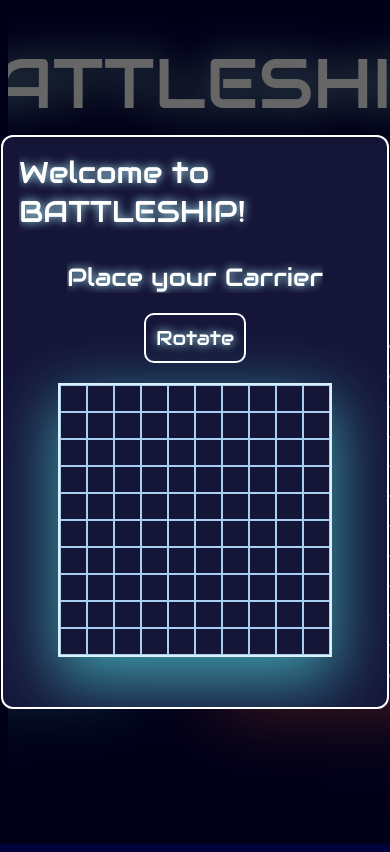
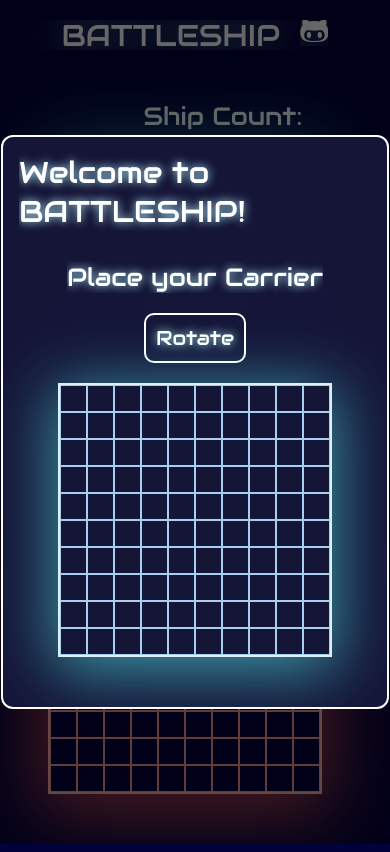
Before and after one commit to paulvu2023/Battleship-Game, a website built with webpack: page dist/index.html in a window 390 px wide. Built offline with Linux system fonts and the light colour scheme.

Commit message:
Add responsiveness for all screen sizes

```diff
--- a/src/styles.css
+++ b/src/styles.css
@@ -1,10 +1,69 @@
 html, body {
   height: 100%;
   width: 100%;
+  margin: 0;
+  padding: 0;
 }
 
 * {
   overflow: hidden;
+}
+
+@media (850px <= width <= 1050px){
+  .left .player-board .square {
+    display: flex;
+    justify-content: center;
+    align-items: center;
+    width: calc(28px);
+    height: calc(28px);
+    border: 1px solid rgb(168, 207, 242);
+    font-weight: bold;
+  }
+
+  .right .ai-board .square {
+    display: flex;
+    justify-content: center;
+    align-items: center;
+    width: calc(20px + 1.5vw);
+    height: calc(20px + 1.5vw);
+    border: 1px solid rgb(251, 148, 148);
+    font-weight: bold;
+  }
+}
+
+@media (width <= 850px){
+  html body {
+    grid-template-rows: 50px 1fr;
+  }
+
+  body .main {
+    align-items: center;
+    gap: 20px;
+  }
+
+  body .header {
+    font-size: 30px;
+    margin-top: 20px;
+  }
+
+  body .main {
+    flex-direction: column;
+    justify-content: start;
+  }
+
+  .left .player-ship-count {
+    margin-top: 30px;
+  }
+
+  .right .ai-board .square {
+    display: flex;
+    justify-content: center;
+    align-items: center;
+    width: calc(20px + 1.3vw);
+    height: calc(20px + 1.3vw);
+    border: 1px solid rgb(251, 148, 148);
+    font-weight: bold;
+  }
 }
 
 body {
@@ -45,6 +104,7 @@ button {
   justify-content: center;
   gap: 80px;
   flex: 1;
+  overflow: auto;
 }
 
 /* Styling for the player's board */
@@ -54,7 +114,7 @@ button {
   flex: 1;
   justify-content: center;
   align-items: end;
-  overflow:visible
+  overflow: visible;
 }
 
 .player-ship-count, .ai-ship-count {
@@ -76,7 +136,7 @@ button {
   border: 2px solid rgb(219, 240, 247);
   flex-direction: column;
   margin-right: 20px;
-  box-shadow: rgba(93, 255, 255, 0.56) 0px 22px 70px 4px;
+  box-shadow: rgba(93, 255, 255, 0.56) 0px 10px 70px 4px;
 }
 
 .row {
@@ -115,7 +175,8 @@ button {
   border: 2px solid rgb(249, 179, 173);
   flex-direction: column;
   margin-right: 20px;
-  box-shadow: rgba(255, 98, 93, 0.7) 0px 22px 70px 10px;
+  box-shadow: rgba(255, 98, 93, 0.7) 0px 10px 70px 10px;
+  margin-bottom: 30px;
 }
 
 .ai-board .square {
@@ -224,7 +285,7 @@ button {
   display: flex;
   border: 2px solid rgb(219, 240, 247);
   flex-direction: column;
-  box-shadow: rgba(93, 255, 255, 0.56) 0px 22px 60px 4px;
+  box-shadow: rgba(93, 255, 255, 0.56) 0px 10px 60px 4px;
 }
 
 .placement-board .square {
```
Also changed, not shown: dist/main.js.
